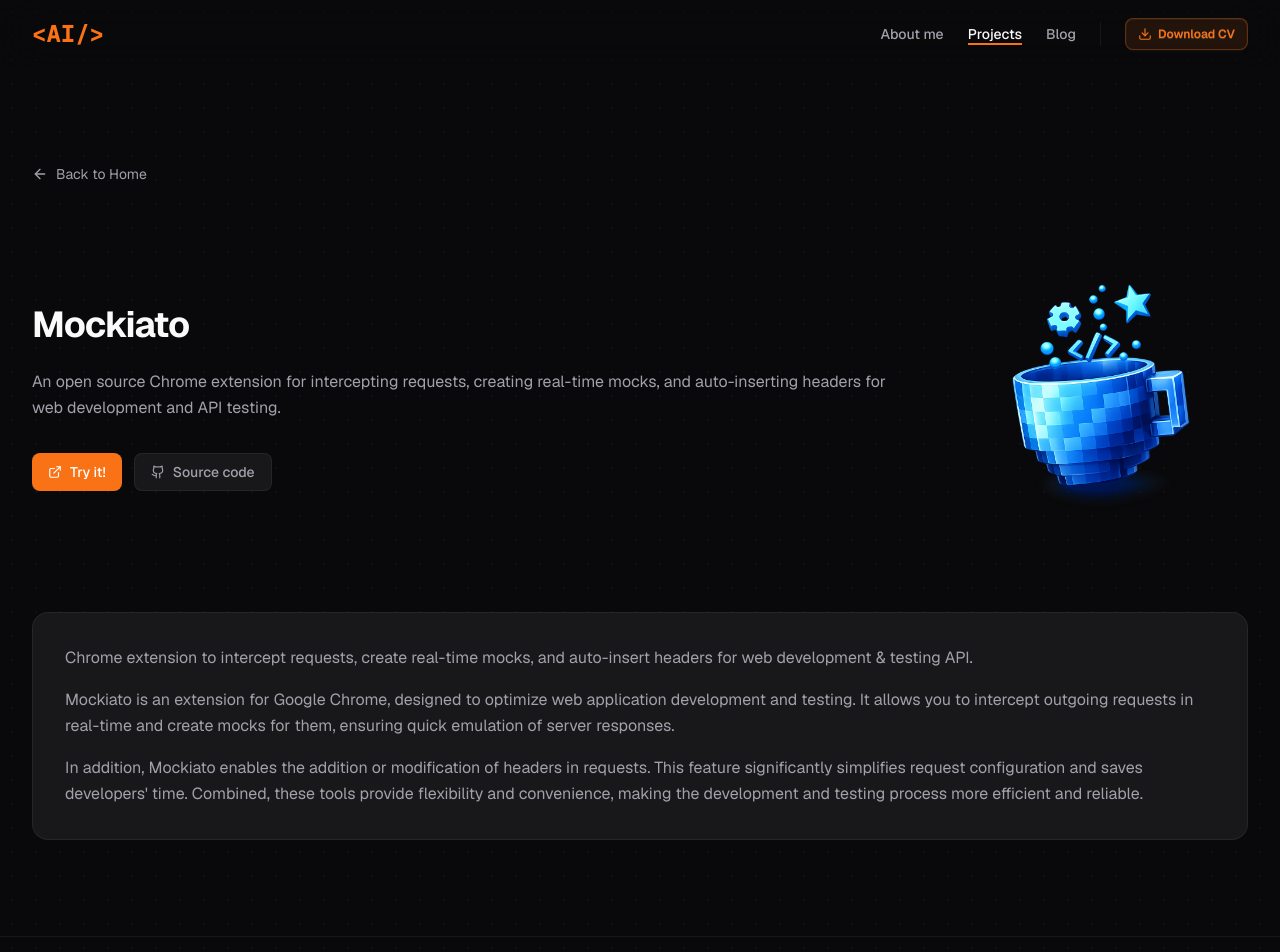
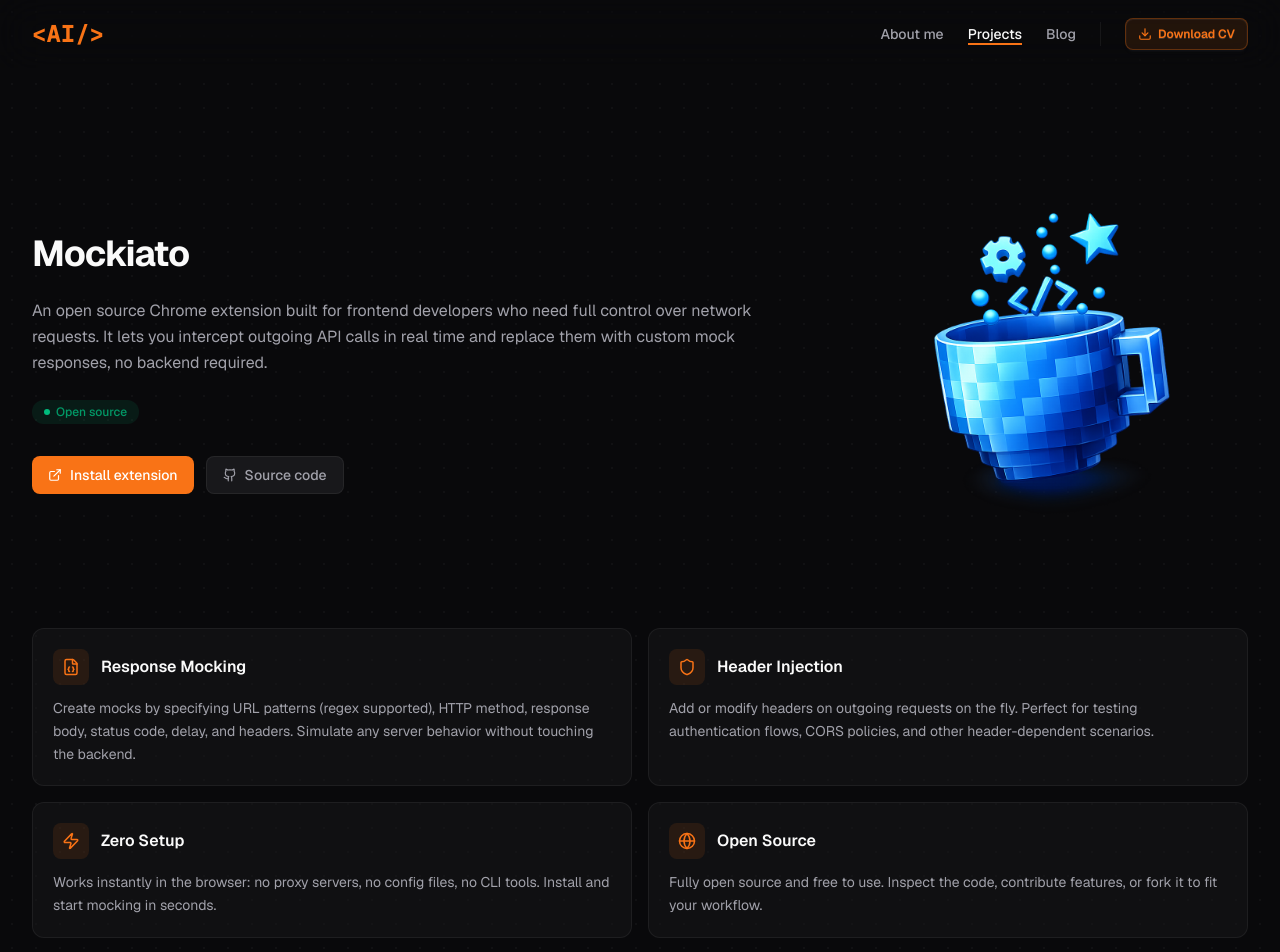
Before and after one commit to avivasyuta/personal-blog, a Next.js app: page /projects/mockiato in a window 1280 px wide. Shown: the top 952 px of the page. Built offline with nearby package versions, Linux system fonts and the light colour scheme.

Commit message:
feat: update mockiato project page

```diff
--- a/src/app/projects/mockiato/page.tsx
+++ b/src/app/projects/mockiato/page.tsx
@@ -1,34 +1,34 @@
 import Image from 'next/image';
 import Link from 'next/link';
-import { ArrowLeft, ExternalLink, Github } from 'lucide-react';
+import { ExternalLink, Github, Zap, Globe, FileJson, Shield } from 'lucide-react';
 
 export default function MockiatoProjectPage() {
     return (
-    <div className="mx-auto flex flex-col gap-8 md:gap-16 w-full max-w-7xl px-4 md:px-8 py-16 md:py-24">
-      <Link
-        href="/"
-        className="inline-flex items-center gap-2 text-sm text-text-secondary hover:text-primary transition-colors group"
-      >
-        <ArrowLeft size={16} className="transition-transform group-hover:-translate-x-1" />
-        Back to Home
-      </Link>
-
-      <div className="flex flex-col md:flex-row gap-8 md:gap-12 items-center">
-        <div className="flex flex-col gap-6 flex-1">
+        <div className="mx-auto flex flex-col gap-16 md:gap-16 w-full max-w-7xl px-4 md:px-8 py-8 md:py-24">
+            <div className="flex flex-col-reverse md:flex-row gap-8 md:gap-12 items-center">
+                <div className="flex flex-col gap-6 flex-1 items-center md:items-start">
                     <h1 className="text-3xl md:text-4xl font-bold tracking-tight">Mockiato</h1>
 
-          <p className="text-text-secondary leading-relaxed">
-            An open source Chrome extension for intercepting requests, creating real-time mocks, and auto-inserting headers for web development and API testing.
+                    <Image src="/logo/mockiato.png" width={250} height={250} alt="Mockiato extension logo" className="rounded-2xl md:hidden" />
+
+                    <p className="text-center md:text-start text-text-secondary leading-relaxed">
+                        An open source Chrome extension built for frontend developers who need full control over network requests.
+                        It lets you intercept outgoing API calls in real time and replace them with custom mock responses, no backend required.
                     </p>
 
-          <div className="flex gap-3 mt-2">
+                    <span className="inline-flex items-center gap-1.5 px-3 py-1 rounded-full bg-emerald-500/10 text-emerald-600 dark:text-emerald-400 text-xs font-medium w-fit">
+                        <span className="w-1.5 h-1.5 rounded-full bg-emerald-500" />
+                        Open source
+                    </span>
+
+                    <div className="flex justify-center md:justify-start gap-3 mt-2">
                         <Link
                             href="https://chromewebstore.google.com/detail/mockiato-%E2%80%94-free-api-testi/ilbkkhmnmnehcicempfpekgcpneeekao"
                             className="inline-flex items-center gap-2 px-4 py-2 rounded-lg bg-primary text-white text-sm font-medium hover:bg-primary-hover transition-colors"
                             target="_blank"
                         >
                             <ExternalLink size={14} />
-              Try it!
+                            Install extension
                         </Link>
 
                         <Link
@@ -42,21 +42,55 @@
                     </div>
                 </div>
 
-        <div className="shrink-0">
-          <Image src="/logo/mockiato.png" width={300} height={300} alt="Mockiato extension logo" className="rounded-2xl" />
-        </div>
+                <Image src="/logo/mockiato.png" width={400} height={400} alt="Mockiato extension logo" className="rounded-2xl hidden md:block" />
             </div>
 
-      <div className="card-surface p-6 md:p-8">
-        <div className="flex flex-col gap-4 text-text-secondary leading-relaxed">
-          <p>
-            Chrome extension to intercept requests, create real-time mocks, and auto-insert headers for web development & testing API.
+            <div className="grid grid-cols-1 md:grid-cols-2 gap-4">
+                <div className="flex flex-col gap-3 p-5 rounded-xl border border-border bg-surface/50">
+                    <div className="flex items-center gap-3">
+                        <div className="flex items-center justify-center w-9 h-9 rounded-lg bg-primary/10">
+                            <FileJson size={18} className="text-primary" />
+                        </div>
+                        <h3 className="font-semibold text-foreground">Response Mocking</h3>
+                    </div>
+                    <p className="text-sm text-text-secondary leading-relaxed">
+                        Create mocks by specifying URL patterns (regex supported), HTTP method, response body, status code, delay, and headers. Simulate any server behavior without touching the backend.
                     </p>
-          <p>
-            Mockiato is an extension for Google Chrome, designed to optimize web application development and testing. It allows you to intercept outgoing requests in real-time and create mocks for them, ensuring quick emulation of server responses.
+                </div>
+
+                <div className="flex flex-col gap-3 p-5 rounded-xl border border-border bg-surface/50">
+                    <div className="flex items-center gap-3">
+                        <div className="flex items-center justify-center w-9 h-9 rounded-lg bg-primary/10">
+                            <Shield size={18} className="text-primary" />
+                        </div>
+                        <h3 className="font-semibold text-foreground">Header Injection</h3>
+                    </div>
+                    <p className="text-sm text-text-secondary leading-relaxed">
+                        Add or modify headers on outgoing requests on the fly. Perfect for testing authentication flows, CORS policies, and other header-dependent scenarios.
                     </p>
-          <p>
-            In addition, Mockiato enables the addition or modification of headers in requests. This feature significantly simplifies request configuration and saves developers&apos; time. Combined, these tools provide flexibility and convenience, making the development and testing process more efficient and reliable.
+                </div>
+
+                <div className="flex flex-col gap-3 p-5 rounded-xl border border-border bg-surface/50">
+                    <div className="flex items-center gap-3">
+                        <div className="flex items-center justify-center w-9 h-9 rounded-lg bg-primary/10">
+                            <Zap size={18} className="text-primary" />
+                        </div>
+                        <h3 className="font-semibold text-foreground">Zero Setup</h3>
+                    </div>
+                    <p className="text-sm text-text-secondary leading-relaxed">
+                        Works instantly in the browser: no proxy servers, no config files, no CLI tools. Install and start mocking in seconds.
+                    </p>
+                </div>
+
+                <div className="flex flex-col gap-3 p-5 rounded-xl border border-border bg-surface/50">
+                    <div className="flex items-center gap-3">
+                        <div className="flex items-center justify-center w-9 h-9 rounded-lg bg-primary/10">
+                            <Globe size={18} className="text-primary" />
+                        </div>
+                        <h3 className="font-semibold text-foreground">Open Source</h3>
+                    </div>
+                    <p className="text-sm text-text-secondary leading-relaxed">
+                        Fully open source and free to use. Inspect the code, contribute features, or fork it to fit your workflow.
                     </p>
                 </div>
             </div>
--- a/src/app/sections/projects.tsx
+++ b/src/app/sections/projects.tsx
@@ -8,6 +8,7 @@
     link: '/projects/mockiato',
     logoPath: '/logo/mockiato.png',
     logoPlacement: 'left',
+    openSource: true,
   },
   {
     name: 'IMDB Random Movie',
@@ -15,6 +16,7 @@
     link: '/projects/imdb-random-movie',
     logoPath: '/logo/imdb-random.png',
     logoPlacement: 'right',
+    openSource: true,
   },
 ];
 
--- a/src/components/project-card/project-card.tsx
+++ b/src/components/project-card/project-card.tsx
@@ -15,6 +15,13 @@
           <h3 className="text-xl md:text-2xl font-semibold text-foreground">{project.name}</h3>
 
           <p className="text-text-secondary text-sm leading-relaxed whitespace-pre-line">{project.description}</p>
+
+          {project.openSource && (
+            <span className="inline-flex items-center gap-1.5 px-3 py-1 rounded-full bg-emerald-500/10 text-emerald-600 dark:text-emerald-400 text-xs font-medium w-fit">
+              <span className="w-1.5 h-1.5 rounded-full bg-emerald-500" />
+              Open source
+            </span>
+          )}
 
           <Link
             href={project.link}
--- a/src/types/index.ts
+++ b/src/types/index.ts
@@ -34,4 +34,5 @@
   link: string;
   logoPath: string;
   logoPlacement: 'left' | 'right';
+  openSource?: boolean;
 };
```
Lines whose indentation alone changed are shown as unchanged.
